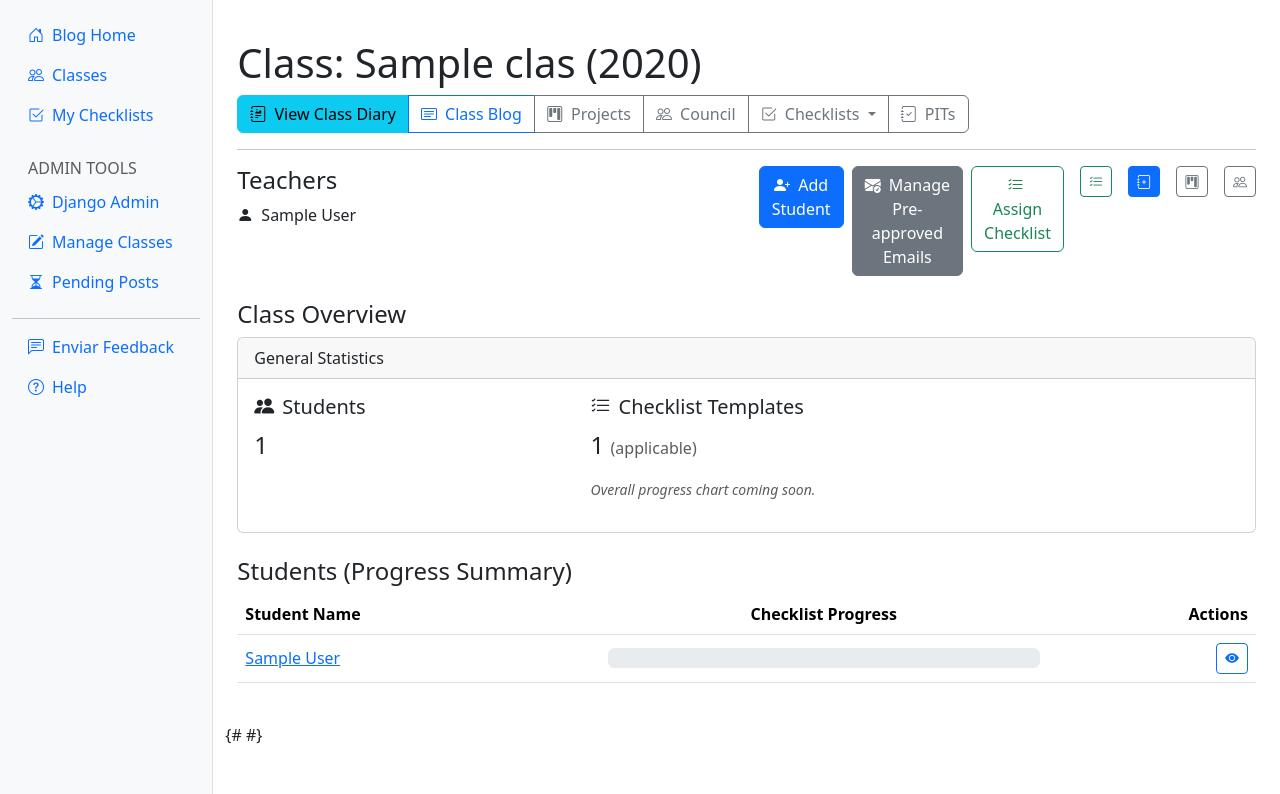
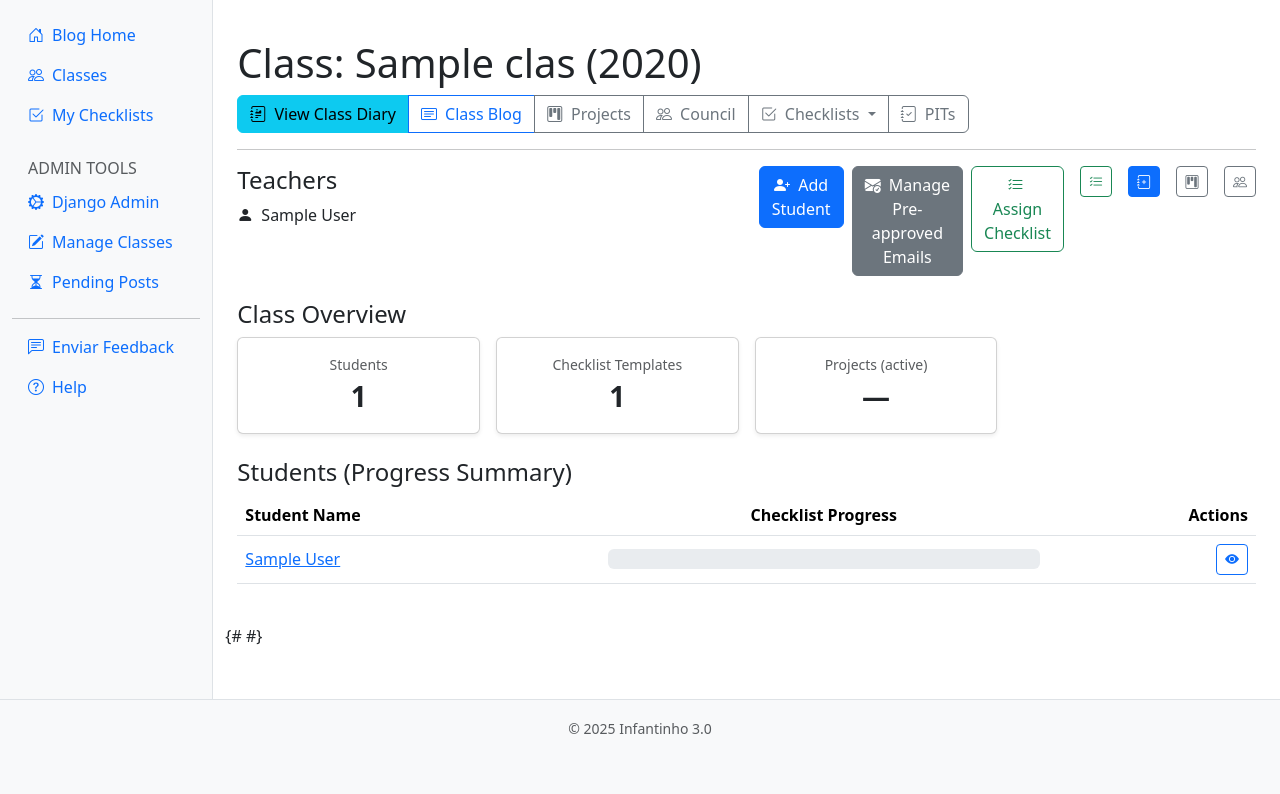
Before and after one commit to atilasos/infantinho3, a Django app: page /turmas/1/ in a window 1280 px wide. Shown: the part 80-874 px from the top of the page. After the commit the page ends 814 px from the top, so only its background shows below. Run offline with Django 5.2, Linux system fonts and the light colour scheme; a user stored in the database is signed in; tables that the repository leaves empty hold one stand-in row (values such as "Sample post"); some libraries are stand-ins or nearby versions.

Commit message:
ui: cards e badges de estado em Projetos e Conselho; mini-cards de overview na página da Turma

```diff
--- a/classes/templates/classes/class_detail.html
+++ b/classes/templates/classes/class_detail.html
@@ -99,29 +99,42 @@
     {# --- Class Overview Section --- #}
     <div class="mb-4">
         <h4>{% trans "Class Overview" %}</h4>
-        <div class="card">
-            <div class="card-header">{% trans "General Statistics" %}</div>
-            <div class="card-body">
-                <div class="row">
-                    <div class="col-md-4">
-                        <h5><i class="bi bi-people-fill me-2"></i>{% trans "Students" %}</h5>
-                        <p class="fs-4">{{ general_stats.student_count }}</p>
+        <div class="row g-3">
+          <div class="col-6 col-md-3">
+            <div class="card shadow-sm h-100">
+              <div class="card-body text-center">
+                <div class="text-muted small">{% trans "Students" %}</div>
+                <div class="fs-3 fw-bold">{{ general_stats.student_count }}</div>
+              </div>
+            </div>
           </div>
           {% if diary_app_enabled %}
-                    <div class="col-md-4">
-                        <h5><i class="bi bi-calendar-event me-2"></i>{% trans "Recent Diary Posts" %}</h5>
-                        <p class="fs-4">{{ general_stats.recent_posts_count }} <span class="fs-6 text-muted">({% trans "last 7 days" %})</span></p>
+          <div class="col-6 col-md-3">
+            <div class="card shadow-sm h-100">
+              <div class="card-body text-center">
+                <div class="text-muted small">{% trans "Recent Diary Posts" %}</div>
+                <div class="fs-3 fw-bold">{{ general_stats.recent_posts_count }}</div>
+              </div>
+            </div>
           </div>
           {% endif %}
           {% if checklist_app_enabled %}
-                    <div class="col-md-4">
-                        <h5><i class="bi bi-list-check me-2"></i>{% trans "Checklist Templates" %}</h5>
-                        <p class="fs-4">{{ general_stats.checklist_template_count }} <span class="fs-6 text-muted">({% trans "applicable" %})</span></p>
-                        {# Placeholder for overall completion chart #}
-                        {# <canvas id="overallCompletionChart" height="100"></canvas> #}
-                        <p class="text-muted small"><em>{% trans "Overall progress chart coming soon." %}</em></p>
+          <div class="col-6 col-md-3">
+            <div class="card shadow-sm h-100">
+              <div class="card-body text-center">
+                <div class="text-muted small">{% trans "Checklist Templates" %}</div>
+                <div class="fs-3 fw-bold">{{ general_stats.checklist_template_count }}</div>
+              </div>
+            </div>
           </div>
           {% endif %}
+          {# Placeholders for future counters: Projects active, Council pending, PITs submitted #}
+          <div class="col-6 col-md-3">
+            <div class="card shadow-sm h-100">
+              <div class="card-body text-center">
+                <div class="text-muted small">{% trans "Projects (active)" %}</div>
+                <div class="fs-3 fw-bold">—</div>
+              </div>
             </div>
           </div>
         </div>
```
Also changed, not shown: council/templates/council/decision_list.html (+21 -13 lines), projects/templates/projects/project_list.html (+25 -13 lines). Lines whose indentation alone changed are shown as unchanged.
